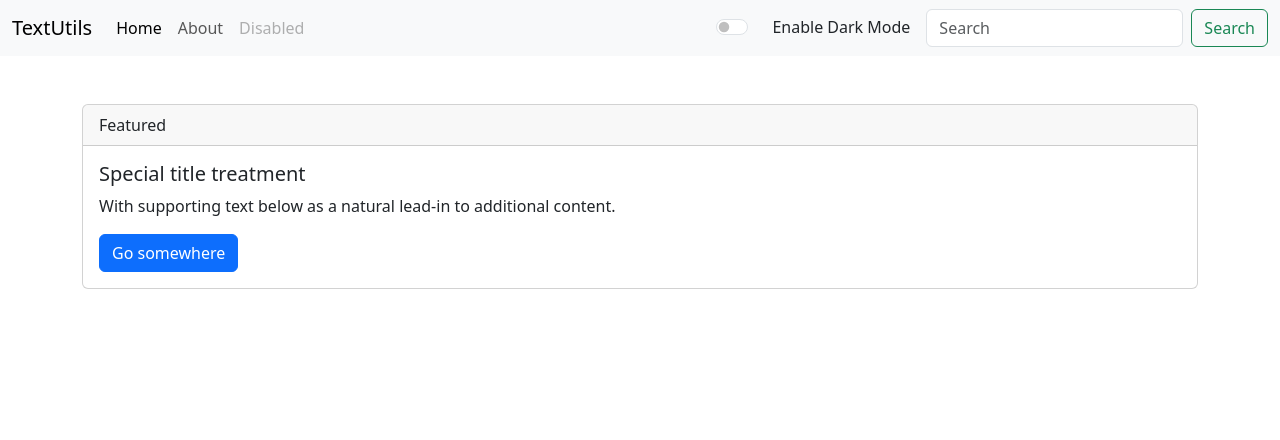
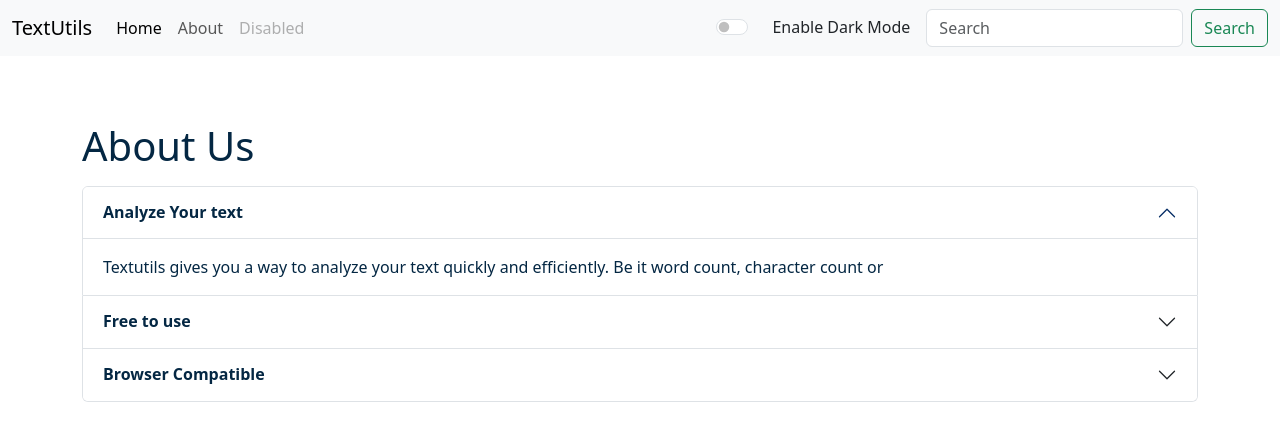
Before and after one commit to Anshul1501/TextUtils, a React (Create React App) app: page /About in a window 1280 px wide. Shown: the top 440 px of the page. Built offline with nearby package versions, Linux system fonts and the light colour scheme.

Commit message:
new updates

```diff
--- a/package.json
+++ b/package.json
@@ -7,10 +7,12 @@
     "@testing-library/react": "^13.4.0",
     "@testing-library/user-event": "^13.5.0",
     "bootstrap": "^5.3.2",
+    "deploy": "^1.0.3",
     "node": "^21.2.0",
     "react": "^18.2.0",
     "react-dom": "^18.2.0",
     "react-scripts": "^3.0.1",
+    "script": "^0.1.4",
     "web-vitals": "^2.1.4"
   },
   "scripts": {
@@ -38,6 +40,7 @@
     ]
   },
   "devDependencies": {
+    "gh-pages": "^6.1.0",
     "react-router-dom": "^6.20.1"
   }
 }
--- a/public/index.html
+++ b/public/index.html
@@ -22,7 +22,7 @@
       work correctly both with client-side routing and a non-root public URL.
       Learn how to configure a non-root public URL by running `npm run build`.
     -->
-    <title>React App</title>
+    <title>TextUtils</title>
     <!--Bootstrap Link-->
     <link href="https://cdn.jsdelivr.net/npm/bootstrap@5.3.2/dist/css/bootstrap.min.css" rel="stylesheet" integrity="sha384-T3c6CoIi6uLrA9TneNEoa7RxnatzjcDSCmG1MXxSR1GAsXEV/Dwwykc2MPK8M2HN" crossorigin="anonymous">
 </head>
--- a/src/App.js
+++ b/src/App.js
@@ -58,10 +58,10 @@
         <>
 
           <Router>
+             <Navbar mode={mode} toggleMode={toggleMode} modeText={modeText} />
              <Alert showAlert={showAlert} alert={alert}/>
-             <Navbar mode={mode} toggleMode={toggleMode} modeText={modeText} />
              <Routes>
-                <Route path='/About' element={<About/>}/>
+                <Route path='/About' element={<About mode={mode}/>}/>
                 <Route path='/' element={<TextForm mode={mode} showAlert={showAlert} alert={alert}/>}/>
              </Routes>
           </Router>
--- a/src/components/About.js
+++ b/src/components/About.js
@@ -1,18 +1,57 @@
 import React from 'react'
 
 export default function About(props) {
-  return (
-    <div className="container my-5">
-      <div className="card">
-  <div className="card-header">
-    Featured
-  </div>
-  <div className="card-body">
-    <h5 className="card-title">Special title treatment</h5>
-    <p className="card-text">With supporting text below as a natural lead-in to additional content.</p>
-    <a href="#" className="btn btn-primary">Go somewhere</a>
-  </div>
-</div>
-    </div>
-  )
+
+
+    let myStyle = {
+        color: props.mode ==='dark'?'white':'#042743',
+        backgroundColor: props.mode ==='dark'?'rgb(36 74 104)':'white',
+    }
+
+    return (
+        <div className="container">
+            <h1 className="my-3" style={{color: props.mode ==='dark'?'white':'#042743'}}>About Us</h1>
+            <div className="accordion" id="accordionExample">
+                <div className="accordion-item">
+                    <h2 className="accordion-header" id="headingOne">
+                    <button className="accordion-button" type="button" style={myStyle} data-bs-toggle="collapse" data-bs-target="#collapseOne" aria-expanded="true" aria-controls="collapseOne">
+                    <strong>Analyze Your text </strong>
+                    </button>
+                    </h2>
+                    <div id="collapseOne" className="accordion-collapse collapse show" aria-labelledby="headingOne" data-bs-parent="#accordionExample">
+                    <div className="accordion-body" style={myStyle}>
+                    Textutils gives you a way to analyze your text quickly and efficiently. Be it word count, character count or
+
+                    </div>
+                    </div>
+                </div>
+                <div className="accordion-item">
+                    <h2 className="accordion-header" id="headingTwo">
+                    <button className="accordion-button collapsed" style={myStyle} type="button" data-bs-toggle="collapse" data-bs-target="#collapseTwo" aria-expanded="false" aria-controls="collapseTwo">
+                    <strong>Free to use </strong>
+                    </button>
+                    </h2>
+                    <div id="collapseTwo" className="accordion-collapse collapse" aria-labelledby="headingTwo" data-bs-parent="#accordionExample">
+                    <div className="accordion-body" style={myStyle}>
+                    TextUtils is a free character counter tool that provides instant character count & word count statistics for a given text. TextUtils reports the number of words and characters. Thus it is suitable for writing text with word/ character limit.
+                    </div>
+                    </div>
+                </div>
+                <div className="accordion-item">
+                    <h2 className="accordion-header" id="headingThree">
+                    <button className="accordion-button collapsed" style={myStyle} type="button" data-bs-toggle="collapse" data-bs-target="#collapseThree" aria-expanded="false" aria-controls="collapseThree">
+                    <strong>Browser Compatible </strong>
+                    </button>
+                    </h2>
+                    <div id="collapseThree" className="accordion-collapse collapse" aria-labelledby="headingThree" data-bs-parent="#accordionExample">
+                    <div className="accordion-body" style={myStyle}>
+                    This word counter software works in any web browsers such as Chrome, Firefox, Internet Explorer, Safari, Opera. It suits to count characters in facebook, blog, books, excel document, pdf document, essays, etc.
+
+                    </div>
+                    </div>
+                </div>
+            </div>
+
+        </div>
+    )
 }
--- a/src/components/Alert.js
+++ b/src/components/Alert.js
@@ -8,8 +8,10 @@
     }
 
     return (
-       props.alert && <div className={`alert alert-${props.alert.type} alert-dismissible fade show`} role="alert">
+        <div style={{height: '50px'}}>
+       {props.alert && <div className={`alert alert-${props.alert.type} alert-dismissible fade show`} role="alert">
   <strong>{capitalize(props.alert.type)}</strong>: {props.alert.msg}
+</div>}
 </div>
     )
 }
--- a/src/components/TextForm.js
+++ b/src/components/TextForm.js
@@ -27,13 +27,16 @@
   return (
     <div className="container my-5">
 <div className="mb-3">
+  <h3>Try TextUtils - word counter, character counter, covert to upper case & lower case</h3>
   <textarea className={`form-control ${props.mode === 'dark' ? 'bg-dark text-light' : ' '}`} id="exampleFormControlTextarea1" rows="8" value={text} onChange={handleOnChange}></textarea>
 </div>
-<button type="button" className="btn btn-primary" onClick={handleUpperCase}>convert to upper Case</button>
-<button type="button" className="btn btn-primary mx-2" onClick={handleLowerCase}>lower case</button>
-<button type="button" className="btn btn-danger" onClick={clearText}>clear</button>
+<button type="button" className="btn btn-primary my-2" onClick={handleUpperCase}>convert to upper Case</button>
+<button type="button" className="btn btn-primary mx-2 my-2" onClick={handleLowerCase}>lower case</button>
+<button type="button" className="btn btn-danger my-2" onClick={clearText}>clear</button>
 
-<p className='my-3'>characters: {text.length} & words: {text.split(/\s+/).length-1}</p>
+<h3 className='my-3'>Your text summary</h3>
+<p className='my-3'>characters: {text.split(" ").filter((element)=>{return element.length!==0}).length} & words: {text.split(/\s+/).length-1}</p>
+<p>{0.008* text.split(" ").filter((element)=>{return element.length!==0}).length} Minutes read</p>
 <h3>Preview</h3>
 <p>{text}</p>
     </div>
```
Also changed, not shown: 1 other file (tests, documents, lock files or other folders).
